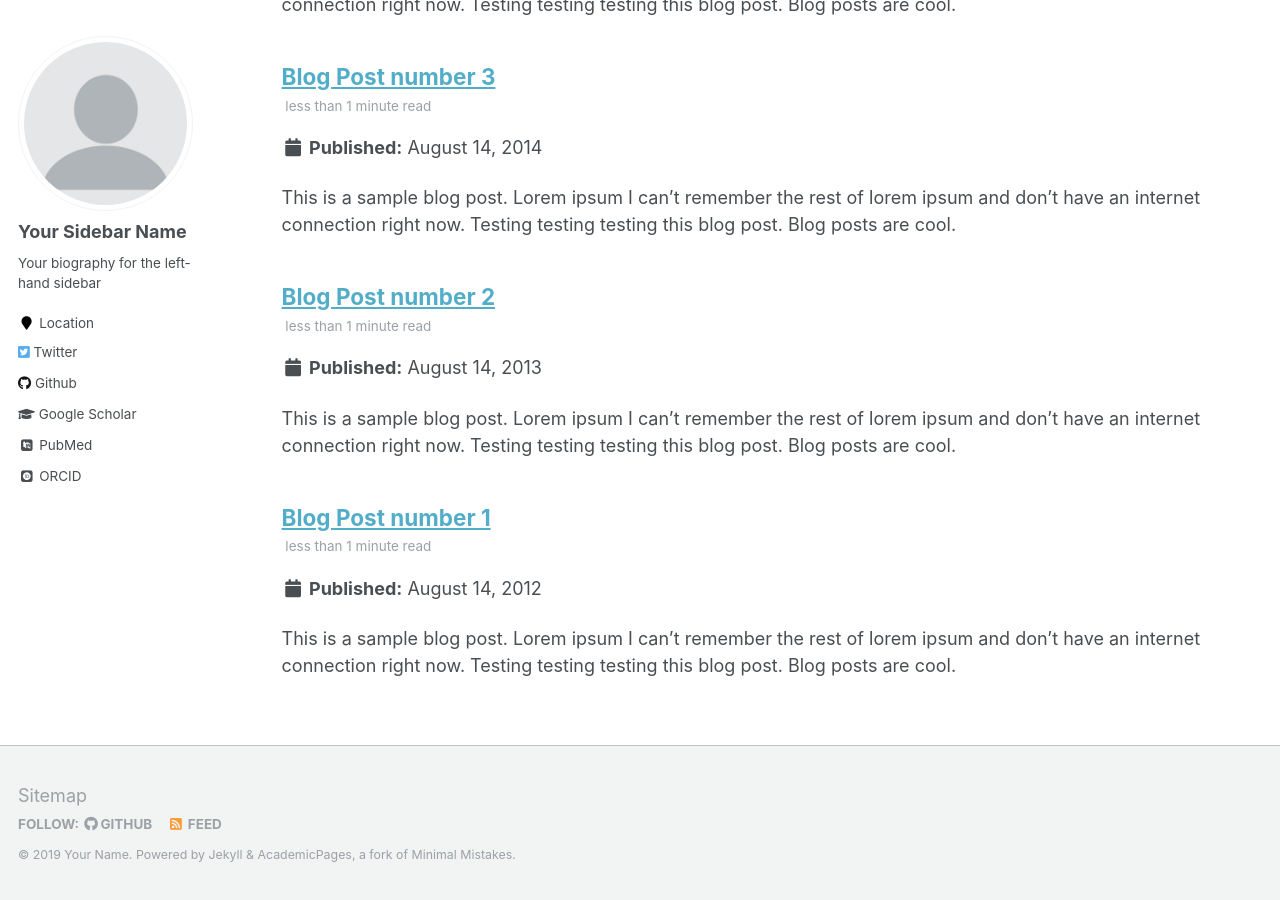
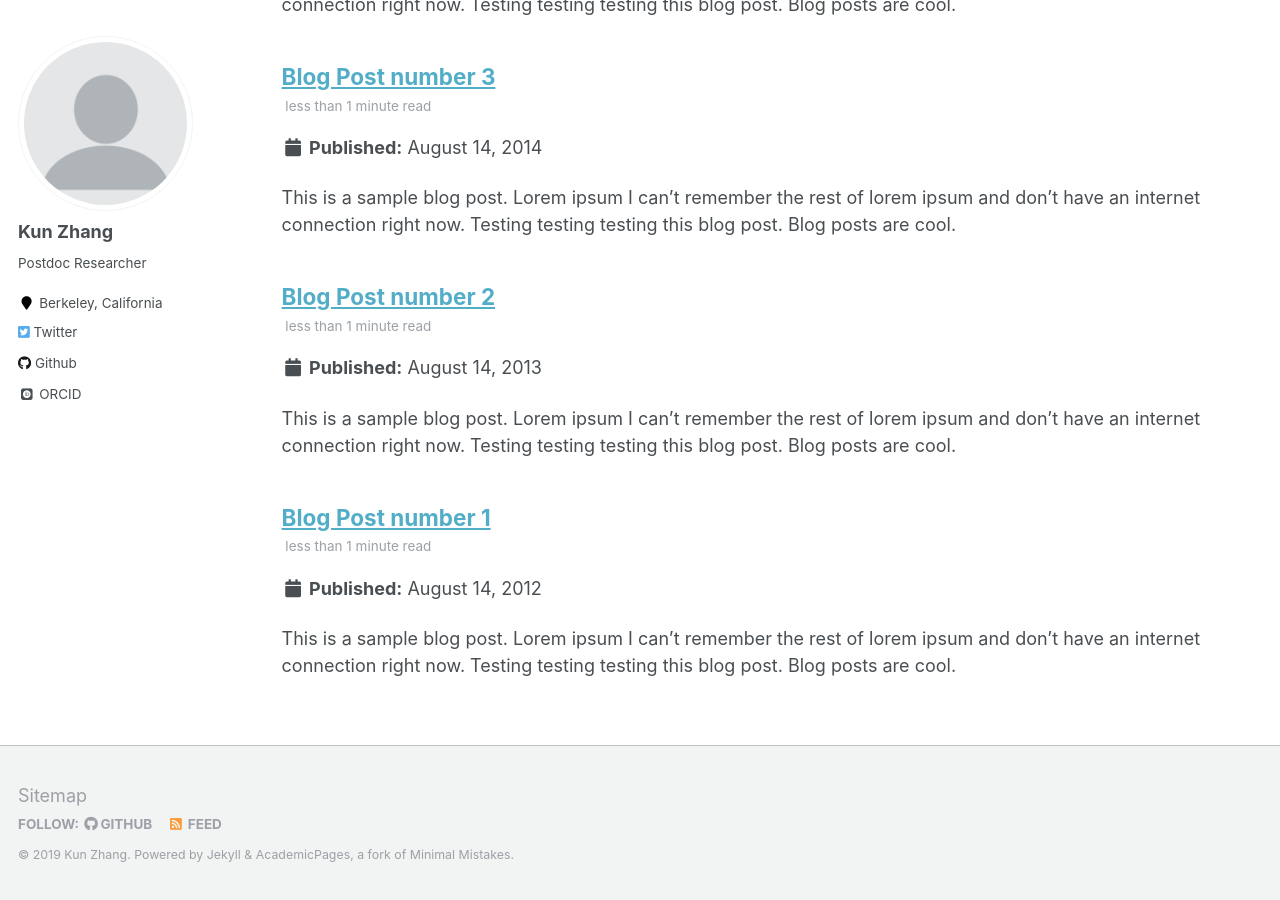
Before and after one commit to asmin1243/kuzha.github.io, a Jekyll site: the page built from _pages/tag-archive.html, in a window 1280 px wide and 900 px high, scrolled down 2760 px. Built offline with Jekyll 4.4.1, drawn with Linux system fonts in a browser that asks for light colours; some web fonts are replaced.

Commit message:
update info in config

```diff
--- a/_config.yml
+++ b/_config.yml
@@ -9,11 +9,11 @@
 locale                   : "en-US"
 title                    : "Your Name / Site Title"
 title_separator          : "-"
-name                     : &name "Your Name"
+name                     : &name "Kun Zhang"
 description              : &description "personal description"
-url                      : https://academicpages.github.io # the base hostname & protocol for your site e.g. "https://mmistakes.github.io"
+url                      : https://kuzha.github.io # the base hostname & protocol for your site e.g. "https://mmistakes.github.io"
 baseurl                  : "" # the subpath of your site, e.g. "/blog"
-repository               : "academicpages/academicpages.github.io"
+repository               : "kuzha/kuzha.github.io"
 teaser                   :  # filename of teaser fallback teaser image placed in /images/, .e.g. "500x300.png"
 breadcrumbs              : false # true, false (default)
 words_per_minute         : 160
@@ -80,13 +80,13 @@ analytics:
 
 # Site Author
 author:
-  name             : "Your Sidebar Name"
+  name             : "Kun Zhang"
   avatar           : "profile.png"
-  bio              : "Your biography for the left-hand sidebar"
-  location         : "Location"
+  bio              : "Postdoc Researcher"
+  location         : "Berkeley, California"
   employer         :
-  pubmed           : "https://www.ncbi.nlm.nih.gov/pubmed/?term=john+snow"
-  googlescholar    : "http://yourfullgooglescholarurl.com"
+  pubmed           : #"https://www.ncbi.nlm.nih.gov/pubmed/?term=john+snow"
+  googlescholar    : #"http://yourfullgooglescholarurl.com"
   email            :
   researchgate     :  # example: "https://www.researchgate.net/profile/yourprofile"
   uri              :
```
Also changed, not shown: _pages/tag-archive.html (line endings or trailing spaces).
